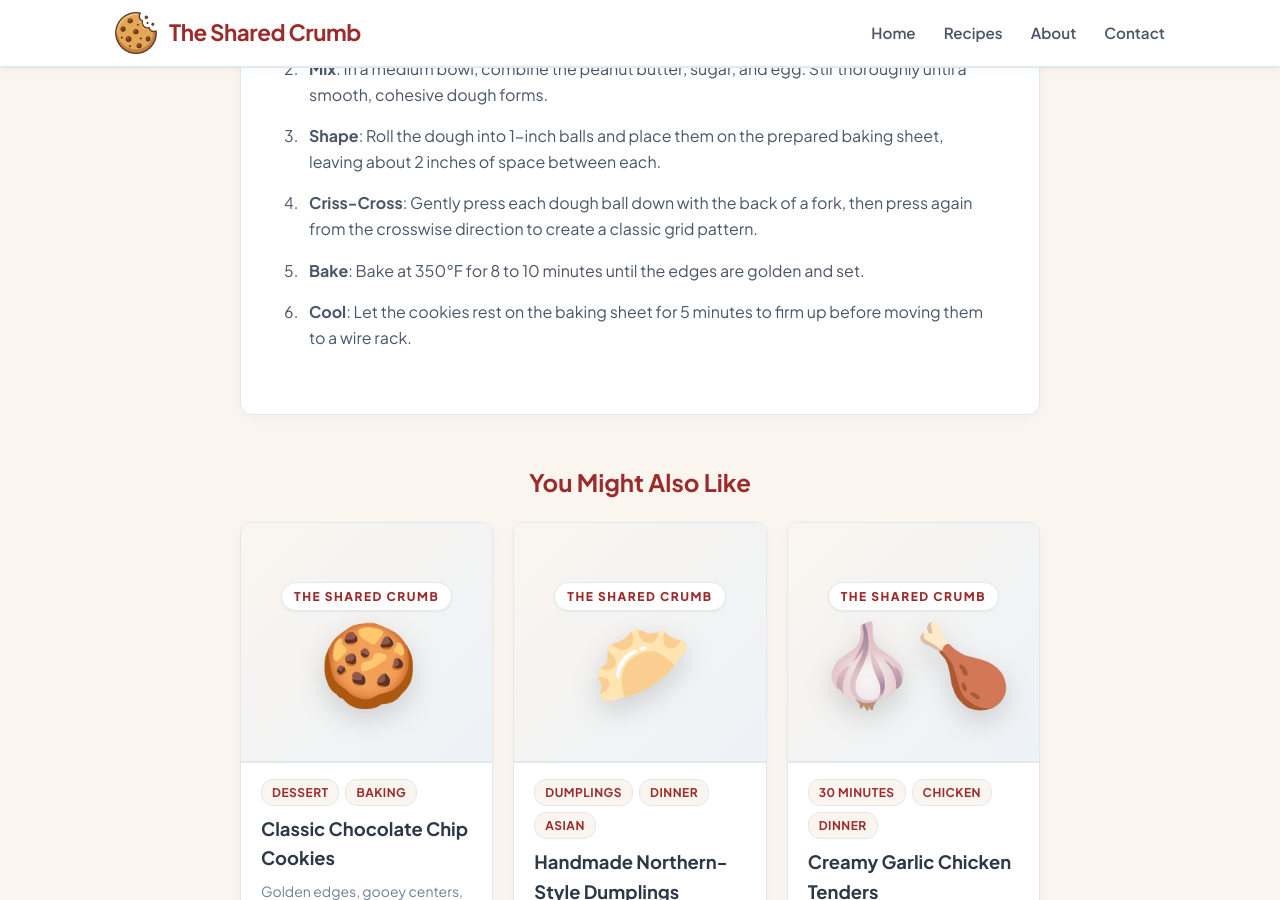
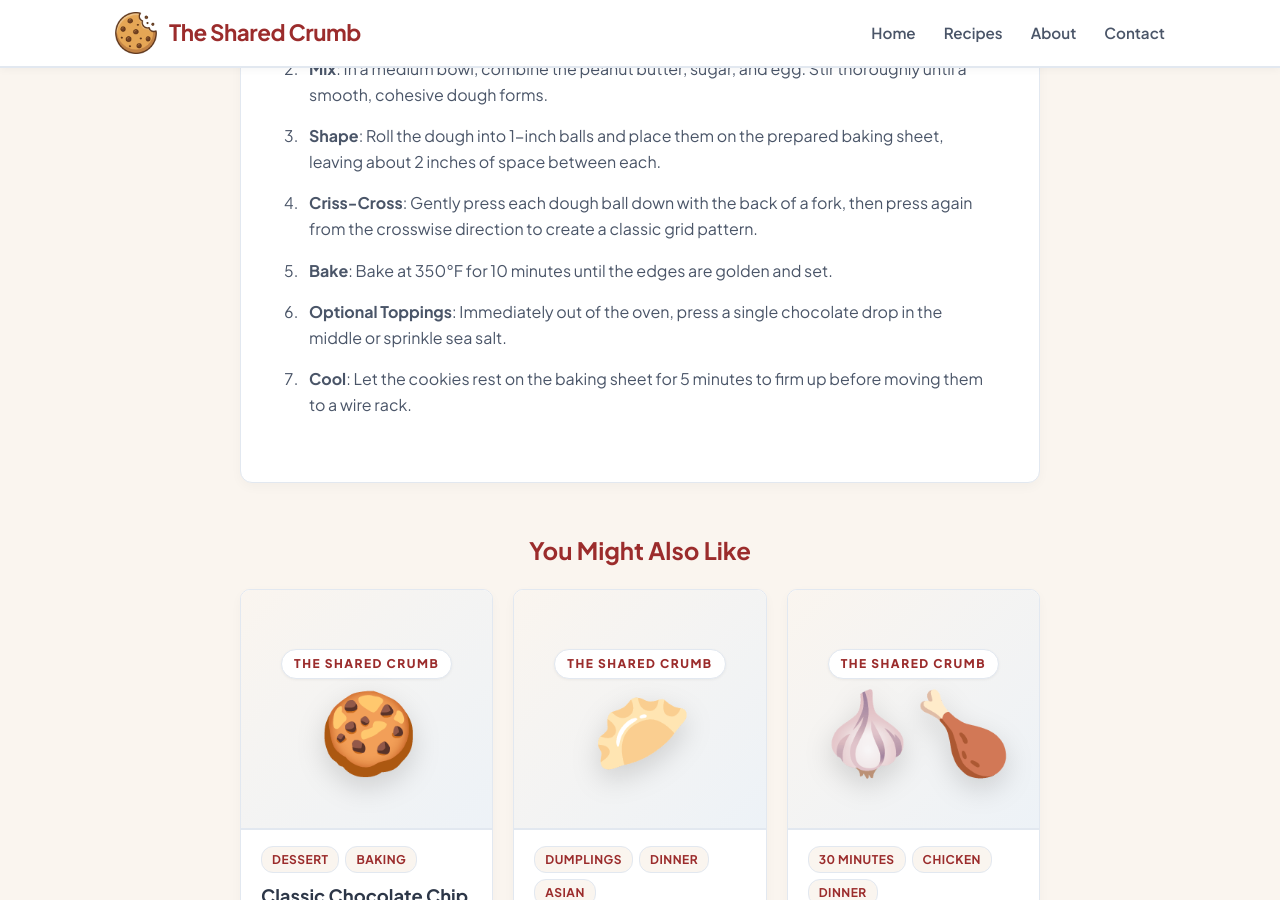
Before and after one commit to TheSharedCrumb/TheSharedCrumb, a Jekyll site: the page built from _recipes/Cookies_PeanutButter.md, in a window 1280 px wide and 900 px high, scrolled down 1789 px. Built offline with Jekyll 4.4.1, drawn with Linux system fonts in a browser that asks for light colours.

Commit message:
Update Cookies_PeanutButter.md

```diff
--- a/_recipes/Cookies_PeanutButter.md
+++ b/_recipes/Cookies_PeanutButter.md
@@ -32,5 +32,6 @@ It is fast, naturally gluten-free, and requires virtually no cleanup. That means
 2. **Mix**: In a medium bowl, combine the peanut butter, sugar, and egg. Stir thoroughly until a smooth, cohesive dough forms.
 3. **Shape**: Roll the dough into 1-inch balls and place them on the prepared baking sheet, leaving about 2 inches of space between each.
 4. **Criss-Cross**: Gently press each dough ball down with the back of a fork, then press again from the crosswise direction to create a classic grid pattern.
-5. **Bake**: Bake at 350°F for 8 to 10 minutes until the edges are golden and set.
+5. **Bake**: Bake at 350°F for 10 minutes until the edges are golden and set.
+6. **Optional Toppings**: Immediately out of the oven, press a single chocolate drop in the middle or sprinkle sea salt.
 6. **Cool**: Let the cookies rest on the baking sheet for 5 minutes to firm up before moving them to a wire rack.
```
Also changed, not shown: other parts of _recipes/Cookies_PeanutButter.md (+1 -1 lines).
